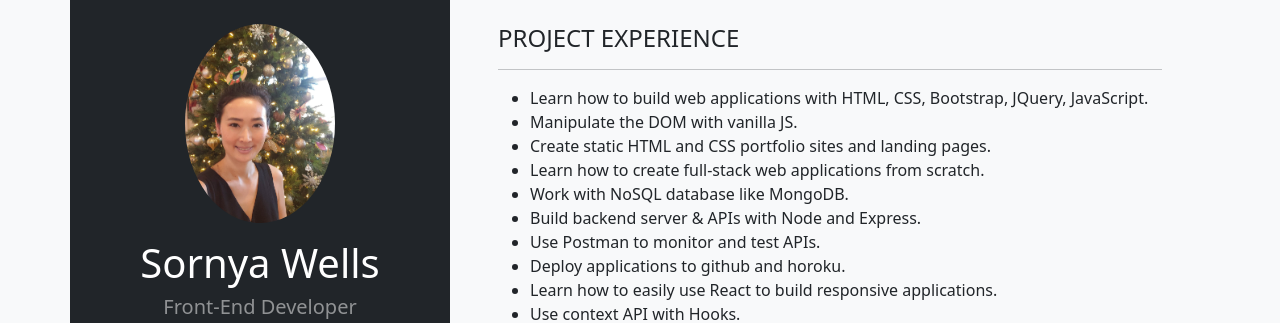
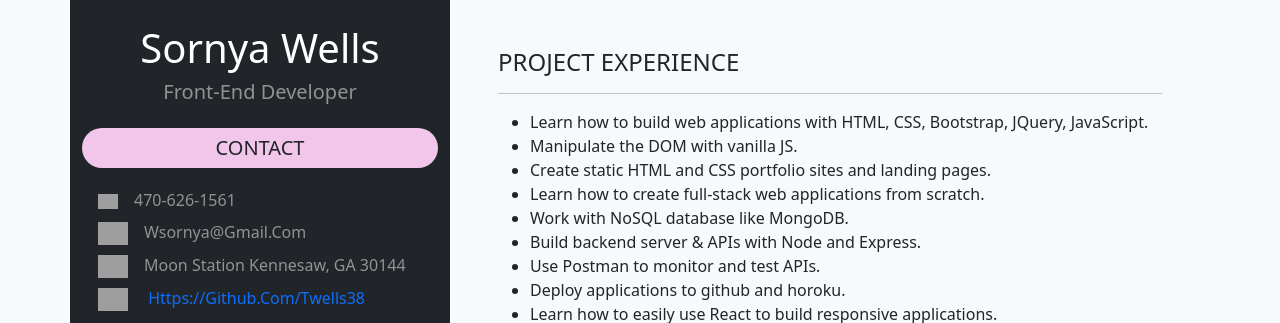
Before and after one commit to twells38/resume, a plain HTML site: page index.html in a window 1280 px wide. Shown: the top 323 px of the page. Drawn offline with nearby package versions, Linux system fonts and the light colour scheme; grey boxes are pictures that could not be loaded.

Commit message:
edit resume-pdf and removed photo

```diff
--- a/index.html
+++ b/index.html
@@ -23,11 +23,11 @@
         <div class="row">
           <div class="col-lg-4 bg-dark text-white text-center py-4">
             <div class="header-left">
-              <img
+           <!--<img
                 src="./image/sornya1.jpg"
                 class="img-thumbnial rounded-circle mb-3"
                 alt="sornya's photo"
-              />
+              />-->
               <h1 class="display-6">Sornya Wells</h1>
               <h4 class="lead text-capitalize text-white-50 mb-4">
                 front-end developer
@@ -211,7 +211,7 @@
               </ul>
             </div>
           </div>
-          <div class="col-lg-8 bg-light text-dark py-4 px-5">
+          <div class="col-lg-8 bg-light text-dark py-5 px-5">
             <div class="header-right">
               <h4 class="text-uppercase">
                 project experience
```
Also changed, not shown: 1 other file.
